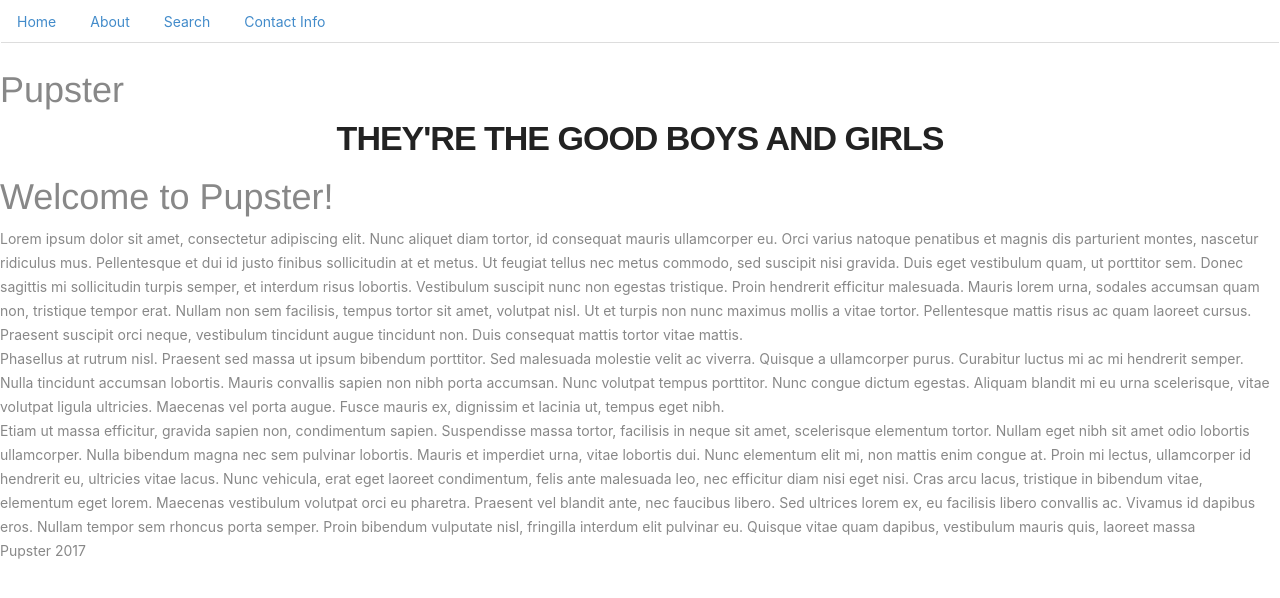
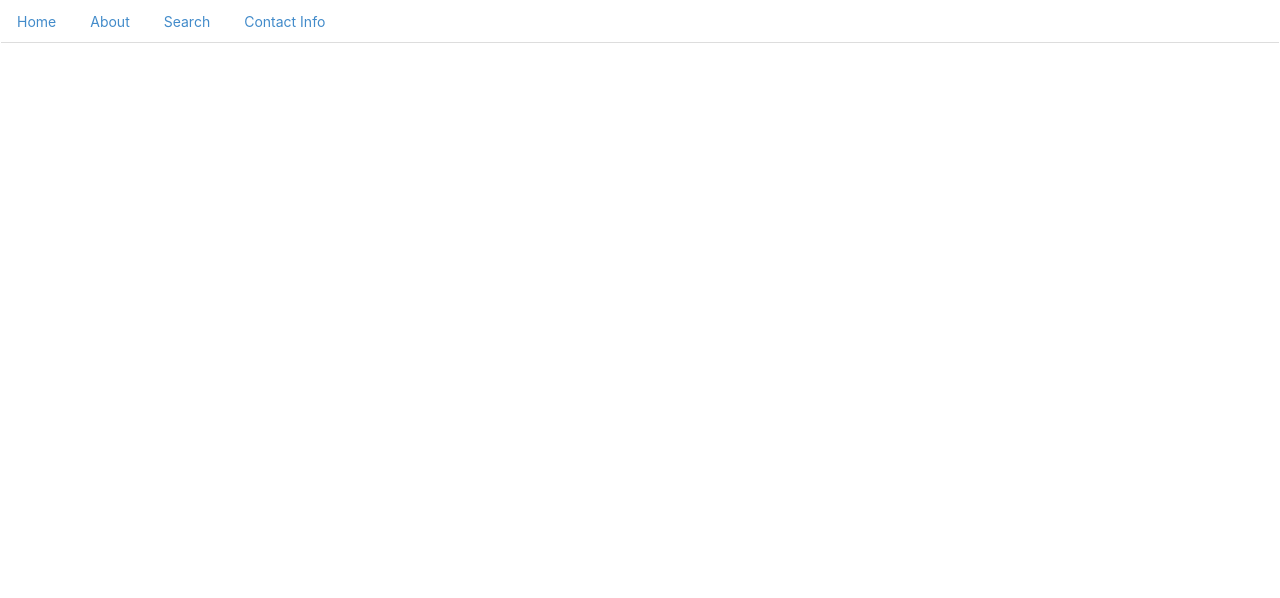
Before and after one commit to marcusmaximusiv/Updated_Portfolio_II, a React (Create React App) app: page /about in a window 1280 px wide. Shown: the top 598 px of the page. Built offline with nearby package versions, Linux system fonts and the light colour scheme.

Commit message:
clearing pages material to make templates for all pages

```diff
--- a/src/components/pages/About.js
+++ b/src/components/pages/About.js
@@ -3,26 +3,7 @@ import React from "react";
 function About() {
     return (
         <div>
-            <section id="puppy_picture">
-                <h1>Pupster</h1>
-                <h2>They're the Good Boys and Girls</h2>
-            </section>
-            <section id="body">
-                <h1>Welcome to Pupster!</h1>
-                <p>
-                    Lorem ipsum dolor sit amet, consectetur adipiscing elit. Nunc aliquet diam tortor, id consequat mauris ullamcorper eu. Orci varius natoque penatibus et magnis dis parturient montes, nascetur ridiculus mus. Pellentesque et dui id justo finibus sollicitudin at et metus. Ut feugiat tellus nec metus commodo, sed suscipit nisi gravida. Duis eget vestibulum quam, ut porttitor sem. Donec sagittis mi sollicitudin turpis semper, et interdum risus lobortis. Vestibulum suscipit nunc non egestas tristique. Proin hendrerit efficitur malesuada. Mauris lorem urna, sodales accumsan quam non, tristique tempor erat. Nullam non sem facilisis, tempus tortor sit amet, volutpat nisl. Ut et turpis non nunc maximus mollis a vitae tortor. Pellentesque mattis risus ac quam laoreet cursus. Praesent suscipit orci neque, vestibulum tincidunt augue tincidunt non.
-                    Duis consequat mattis tortor vitae mattis.
-                </p>
-                <p>
-                    Phasellus at rutrum nisl. Praesent sed massa ut ipsum bibendum porttitor. Sed malesuada molestie velit ac viverra. Quisque a ullamcorper purus. Curabitur luctus mi ac mi hendrerit semper. Nulla tincidunt accumsan lobortis. Mauris convallis sapien non nibh porta accumsan. Nunc volutpat tempus porttitor. Nunc congue dictum egestas. Aliquam blandit mi eu urna scelerisque, vitae volutpat ligula ultricies. Maecenas vel porta augue. Fusce mauris ex, dignissim et lacinia ut, tempus eget nibh.
-                </p>
-                <p>
-                    Etiam ut massa efficitur, gravida sapien non, condimentum sapien. Suspendisse massa tortor, facilisis in neque sit amet, scelerisque elementum tortor. Nullam eget nibh sit amet odio lobortis ullamcorper. Nulla bibendum magna nec sem pulvinar lobortis. Mauris et imperdiet urna, vitae lobortis dui. Nunc elementum elit mi, non mattis enim congue at. Proin mi lectus, ullamcorper id hendrerit eu, ultricies vitae lacus. Nunc vehicula, erat eget laoreet condimentum, felis ante malesuada leo, nec efficitur diam nisi eget nisi. Cras arcu lacus, tristique in bibendum vitae, elementum eget lorem. Maecenas vestibulum volutpat orci eu pharetra. Praesent vel blandit ante, nec faucibus libero. Sed ultrices lorem ex, eu facilisis libero convallis ac. Vivamus id dapibus eros. Nullam tempor sem rhoncus porta semper. Proin bibendum vulputate nisl, fringilla interdum elit pulvinar eu. Quisque vitae quam dapibus, vestibulum mauris quis, laoreet massa
-                </p>
-                <footer>
-                    <p>Pupster 2017</p>
-                </footer>
-            </section>
+
         </div>
     );
 }
--- a/src/components/pages/Contact.js
+++ b/src/components/pages/Contact.js
@@ -3,8 +3,6 @@ import React from "react";
 function Contact() {
     return (
         <div>
-            <h1>Make New Friends</h1>
-            <h2>Thumbs up on any pups you'd like to meet!</h2>
         </div>
     );
 }
--- a/src/components/pages/Home.js
+++ b/src/components/pages/Home.js
@@ -3,26 +3,7 @@ import React from "react";
 function Home() {
     return (
         <div>
-            <section id="puppy_picture">
-                <h1>Pupster</h1>
-                <h2>They're the Good Boys and Girls</h2>
-            </section>
-            <section id="body">
-                <h1>Welcome to Pupster!</h1>
-                <p>
-                    Lorem ipsum dolor sit amet, consectetur adipiscing elit. Nunc aliquet diam tortor, id consequat mauris ullamcorper eu. Orci varius natoque penatibus et magnis dis parturient montes, nascetur ridiculus mus. Pellentesque et dui id justo finibus sollicitudin at et metus. Ut feugiat tellus nec metus commodo, sed suscipit nisi gravida. Duis eget vestibulum quam, ut porttitor sem. Donec sagittis mi sollicitudin turpis semper, et interdum risus lobortis. Vestibulum suscipit nunc non egestas tristique. Proin hendrerit efficitur malesuada. Mauris lorem urna, sodales accumsan quam non, tristique tempor erat. Nullam non sem facilisis, tempus tortor sit amet, volutpat nisl. Ut et turpis non nunc maximus mollis a vitae tortor. Pellentesque mattis risus ac quam laoreet cursus. Praesent suscipit orci neque, vestibulum tincidunt augue tincidunt non.
-                    Duis consequat mattis tortor vitae mattis.
-                </p>
-                <p>
-                    Phasellus at rutrum nisl. Praesent sed massa ut ipsum bibendum porttitor. Sed malesuada molestie velit ac viverra. Quisque a ullamcorper purus. Curabitur luctus mi ac mi hendrerit semper. Nulla tincidunt accumsan lobortis. Mauris convallis sapien non nibh porta accumsan. Nunc volutpat tempus porttitor. Nunc congue dictum egestas. Aliquam blandit mi eu urna scelerisque, vitae volutpat ligula ultricies. Maecenas vel porta augue. Fusce mauris ex, dignissim et lacinia ut, tempus eget nibh.
-                </p>
-                <p>
-                    Etiam ut massa efficitur, gravida sapien non, condimentum sapien. Suspendisse massa tortor, facilisis in neque sit amet, scelerisque elementum tortor. Nullam eget nibh sit amet odio lobortis ullamcorper. Nulla bibendum magna nec sem pulvinar lobortis. Mauris et imperdiet urna, vitae lobortis dui. Nunc elementum elit mi, non mattis enim congue at. Proin mi lectus, ullamcorper id hendrerit eu, ultricies vitae lacus. Nunc vehicula, erat eget laoreet condimentum, felis ante malesuada leo, nec efficitur diam nisi eget nisi. Cras arcu lacus, tristique in bibendum vitae, elementum eget lorem. Maecenas vestibulum volutpat orci eu pharetra. Praesent vel blandit ante, nec faucibus libero. Sed ultrices lorem ex, eu facilisis libero convallis ac. Vivamus id dapibus eros. Nullam tempor sem rhoncus porta semper. Proin bibendum vulputate nisl, fringilla interdum elit pulvinar eu. Quisque vitae quam dapibus, vestibulum mauris quis, laoreet massa
-                </p>
-                <footer>
-                    <p>Pupster 2017</p>
-                </footer>
-            </section>
+
         </div>
     );
 }
```
